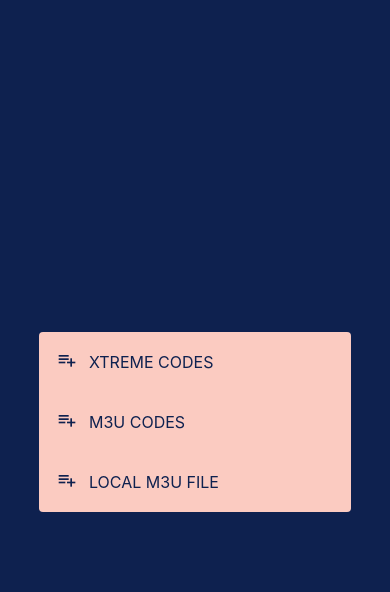
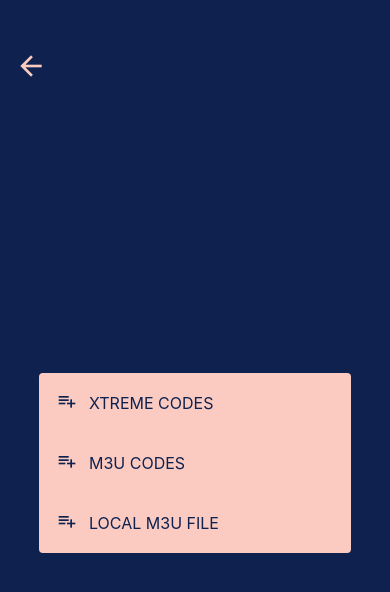
Before and after one commit to dawazakx/echo_media_player_mobile, a React Native app: screen /SelectPlaylist in a window 390 px wide. Shown: the top 592 px of the page. Built offline with nearby package versions, Linux system fonts and the light colour scheme.

Commit message:
Design cleanup

```diff
--- a/constants/Colors.ts
+++ b/constants/Colors.ts
@@ -7,4 +7,5 @@ export const Colors = {
   icon: "#0E214F",
   tabIconDefault: "#0E214F",
   tabIconSelected: tintColor,
+  white: "#FFFFFF",
 };
--- a/screens/playlist/layers/SelectPlaylist.tsx
+++ b/screens/playlist/layers/SelectPlaylist.tsx
@@ -5,6 +5,7 @@ import {
   LOCAL_PLAYLIST_ROUTE,
   M3U_PLAYLIST_ROUTE,
   XTREME_PLAYLIST_ROUTE,
+  ADD_PLAYLIST_ROUTE,
 } from "@/constants/Routes";
 import { MaterialIcons } from "@expo/vector-icons";
 import { useNavigation } from "@react-navigation/native";
@@ -15,6 +16,16 @@ export default function SelectPlaylistModal() {
   const navigation = useNavigation();
   return (
     <CustomView style={styles.container}>
+      <Pressable
+        style={styles.backBtn}
+        onPress={() => {
+          navigation.navigate(ADD_PLAYLIST_ROUTE);
+        }}
+      >
+        <MaterialIcons name="arrow-back" size={32} color={Colors.tint} />
+      </Pressable>
+
+      <CustomView style={styles.innerContainer}>
         <CustomView style={styles.modalContainer}>
           <Pressable
             style={styles.modalContent}
@@ -67,11 +78,19 @@ export default function SelectPlaylistModal() {
         {/* Use a light status bar on iOS to account for the black space above the modal */}
         <StatusBar style={Platform.OS === "ios" ? "light" : "auto"} />
       </CustomView>
+    </CustomView>
   );
 }
 
 const styles = StyleSheet.create({
   container: {
+    flex: 1,
+  },
+  backBtn: {
+    marginTop: 50,
+    marginLeft: 15,
+  },
+  innerContainer: {
     flex: 1,
     alignItems: "center",
     justifyContent: "center",
--- a/screens/playlist/layers/local.tsx
+++ b/screens/playlist/layers/local.tsx
@@ -28,18 +28,14 @@ export default function LocalForm() {
 
   return (
     <CustomView style={styles.container}>
-      <CustomText type="subtitle" style={{ padding: 20 }}>
+      <CustomText type="subtitle">
         Upload M3U File
       </CustomText>
 
       <Pressable onPress={pickFile} style={styles.uploadButton}>
         <CustomText
           type="subtitle"
-          style={{
-            paddingTop: 50,
-            color: Colors.background,
-          }}
-        >
+          style={{ color: Colors.background }}>
           Click to Select File
         </CustomText>
       </Pressable>
@@ -60,7 +56,7 @@ export default function LocalForm() {
         <Button
           title="Back"
           borderRadius={25}
-          width="25%"
+          width="48%"
           textColor={Colors.background}
           onPress={() => navigation.goBack()}
         />
@@ -68,7 +64,7 @@ export default function LocalForm() {
         <Button
           title="Next"
           borderRadius={25}
-          width="25%"
+          width="48%"
           textColor={Colors.background}
           onPress={() => navigation.navigate("tab")}
         />
@@ -81,16 +77,20 @@ const styles = StyleSheet.create({
   container: {
     flex: 1,
     padding: 15,
+    paddingTop: 50,
     gap: 30,
   },
 
   uploadButton: {
     backgroundColor: Colors.tint,
+    display: "flex",
+    justifyContent: "center",
     alignItems: "center",
     height: 100,
     borderRadius: 20,
     borderColor: "white",
   },
+
   navigation: {
     flexDirection: "row",
     justifyContent: "space-between",
--- a/screens/playlist/layers/m3u.tsx
+++ b/screens/playlist/layers/m3u.tsx
@@ -15,7 +15,7 @@ export default function M3uForm() {
 
   return (
     <CustomView style={styles.container}>
-      <CustomText type="subtitle" style={{ paddingTop: 50 }}>
+      <CustomText type="subtitle">
         Connect with M3u Url
       </CustomText>
 
@@ -40,7 +40,7 @@ export default function M3uForm() {
         <Button
           title="Back"
           borderRadius={25}
-          width="25%"
+          width="48%"
           textColor={Colors.background}
           onPress={() => navigation.goBack()}
         />
@@ -48,7 +48,7 @@ export default function M3uForm() {
         <Button
           title="Next"
           borderRadius={25}
-          width="25%"
+          width="48%"
           textColor={Colors.background}
           onPress={() => navigation.navigate("tab")}
         />
@@ -61,8 +61,10 @@ const styles = StyleSheet.create({
   container: {
     flex: 1,
     padding: 15,
+    paddingTop: 50,
     gap: 30,
   },
+
   text: {
     fontWeight: "500",
     fontSize: 20,
@@ -70,6 +72,7 @@ const styles = StyleSheet.create({
     padding: 20,
     textAlign: "center",
   },
+
   navigation: {
     flexDirection: "row",
     justifyContent: "space-between",
--- a/screens/playlist/layers/xtreme.tsx
+++ b/screens/playlist/layers/xtreme.tsx
@@ -22,26 +22,26 @@ export default function XtremeForm() {
 
       <CustomInput
         placeholder="Username"
-        value={username}
+        // value={username}
         onChangeText={(text) => setUsername(text)}
       />
       <CustomInput
         placeholder="Password"
-        value={password}
+        // value={password}
         onChangeText={(text) => setPassword(text)}
       />
       <CustomInput
         placeholder="Portal"
-        value={url}
+        // value={url}
         onChangeText={(text) => setUrl(text)}
       />
-      <CustomInput placeholder="Nickname" value={username} />
+      <CustomInput placeholder="Nickname" />
 
       <CustomView style={styles.navigation}>
         <Button
           title="Back"
           borderRadius={25}
-          width="25%"
+          width="48%"
           textColor={Colors.background}
           onPress={() => navigation.goBack()}
         />
@@ -49,7 +49,7 @@ export default function XtremeForm() {
         <Button
           title="Next"
           borderRadius={25}
-          width="25%"
+          width="48%"
           textColor={Colors.background}
           onPress={() => navigation.navigate("tab")}
         />
```
Lines whose indentation alone changed are shown as unchanged.
